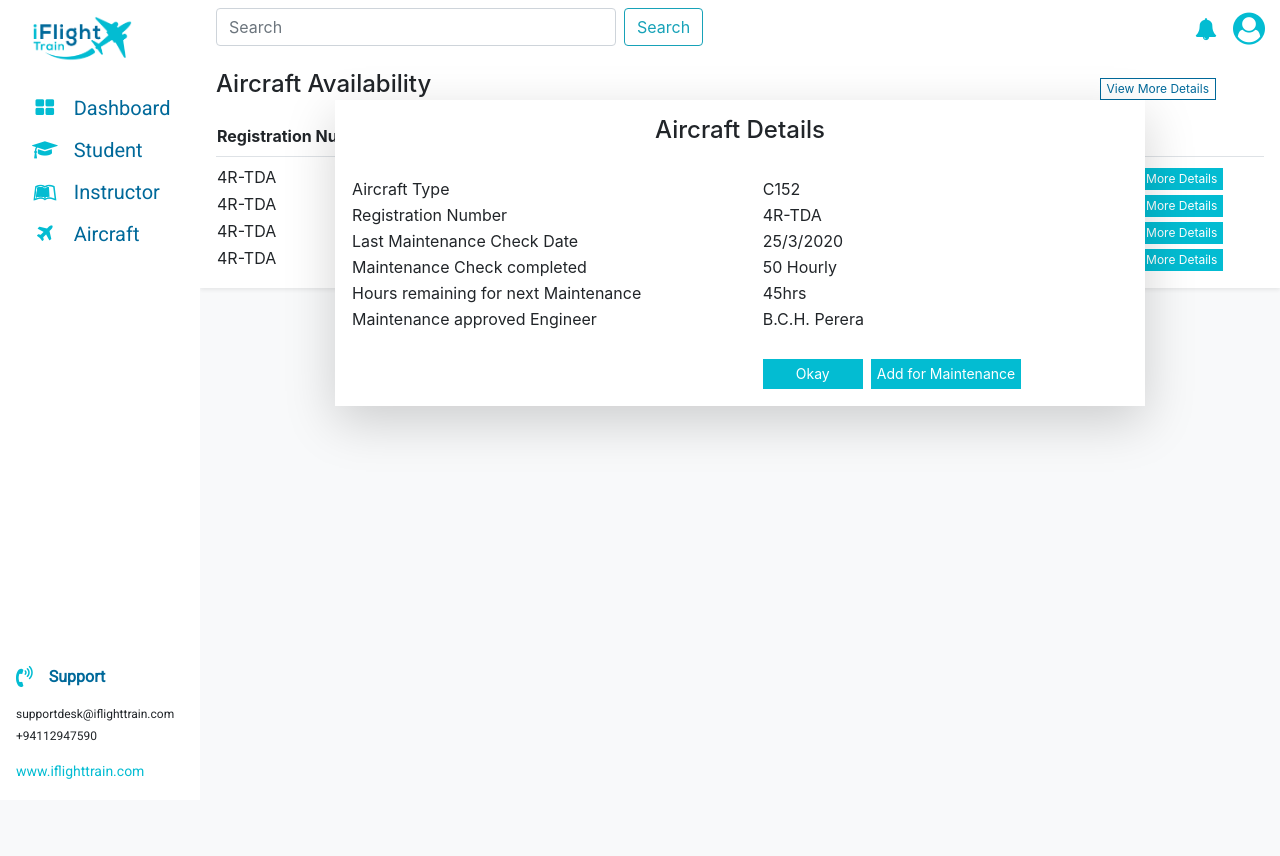
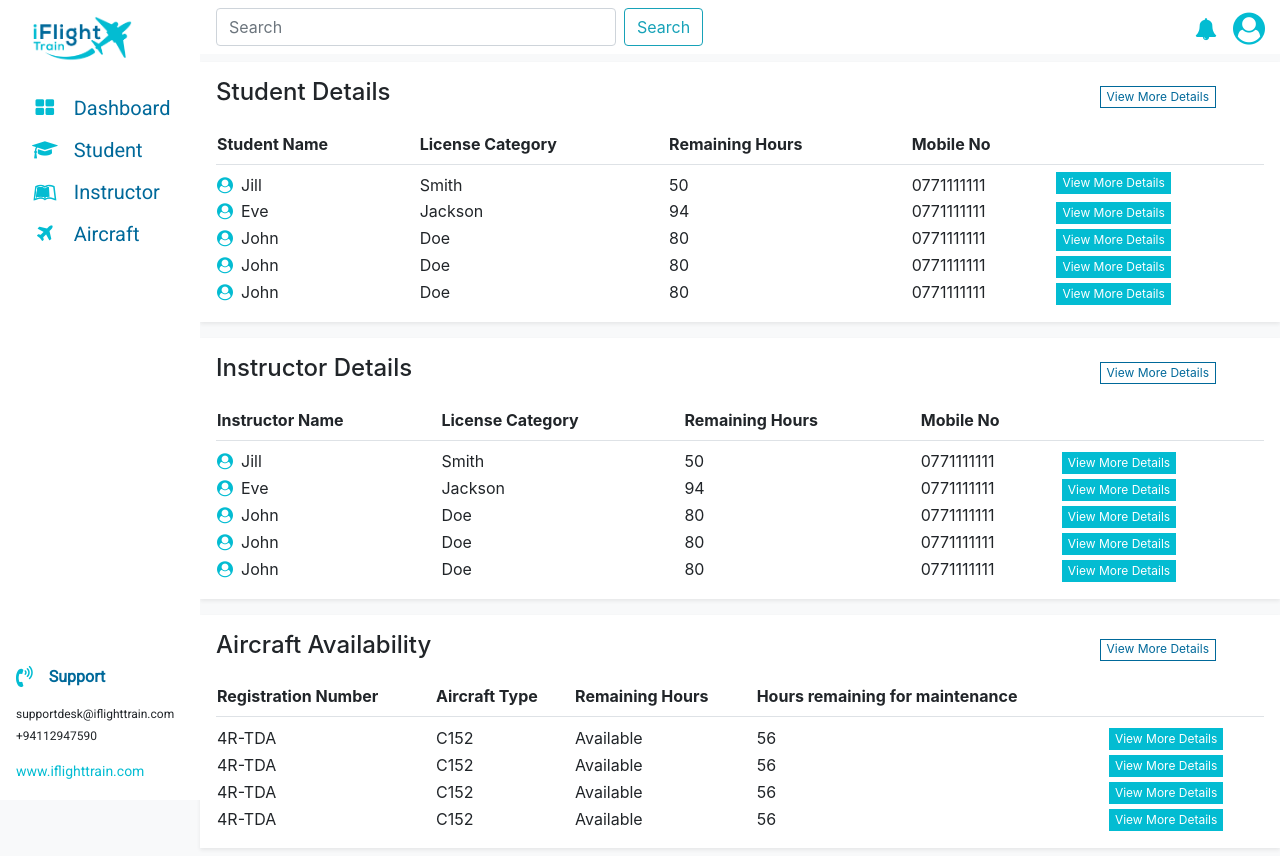
Before and after one commit to ImeshaMendis/flying-school-app, an Angular app: page /dashboard in a window 1280 px wide. Before the commit this address led to /. Before the commit the page ends 800 px from the top, so only its background shows below. Built offline with nearby package versions, Linux system fonts and the light colour scheme.

Commit message:
link all

```diff
--- a/src/app/aircrafts/aircrafts.component.html
+++ b/src/app/aircrafts/aircrafts.component.html
@@ -1,5 +1,5 @@
 <style>
-  button{
+  button {
     height: 22px;
     font-size: 12px;
     background-color: #03bcd2;
@@ -7,36 +7,38 @@
     border: none;
   }
 
-  h4 button{
+  h4 button {
     float: right;
     background-color: white;
     color: #00699a;
     border: 1px solid #00699a;
   }
 
-  button.okay{
+  button.okay {
     height: 30px;
     width: 100px;
     font-size: 14px;
   }
 
-  button.bt2{
+  button.bt2 {
     height: 30px;
     font-size: 14px;
   }
 
-  .container.pop-up{
+  .container.pop-up {
     position: absolute;
     margin-left: auto;
     margin-right: auto;
     left: 0;
     right: 0;
     top: 100px;
+    display: none;
   }
 </style>
 
 <div class="container shadow-sm bg-white p-3">
-  <h4 class="pb-3">Aircraft Availability<button class="mr-5 mt-2" type="button" onclick="alert('')">View More Details</button></h4>
+  <h4 class="pb-3">Aircraft Availability<button class="mr-5 mt-2" type="button" onclick="alert('')">View More
+      Details</button></h4>
   <table style="width:100%">
     <tr class="border-bottom">
       <th class="pb-2">Registration Number</th>
@@ -49,39 +51,39 @@
       <td class="pt-2">C152</td>
       <td class="pt-2">Available</td>
       <td class="pt-2">56</td>
-          <td class="pt-2"><button type="button" onclick="alert('')">View More Details</button></td>
+      <td class="pt-2"><button type="button" (click)="open_pop_up($event)">View More Details</button></td>
     </tr>
     <tr>
       <td>4R-TDA</td>
       <td>C152</td>
       <td>Available</td>
       <td>56</td>
-          <td><button type="button" onclick="alert('')">View More Details</button></td>
+      <td><button type="button" (click)="open_pop_up($event)">View More Details</button></td>
     </tr>
     <tr>
       <td>4R-TDA</td>
       <td>C152</td>
       <td>Available</td>
       <td>56</td>
-          <td><button type="button" onclick="alert('')">View More Details</button></td>
+      <td><button type="button" (click)="open_pop_up($event)">View More Details</button></td>
     </tr>
     <tr>
       <td>4R-TDA</td>
       <td>C152</td>
       <td>Available</td>
       <td>56</td>
-          <td><button type="button" onclick="alert('')">View More Details</button></td>
+      <td><button type="button" (click)="open_pop_up($event)">View More Details</button></td>
     </tr>
 
   </table>
 </div>
 
-<div class="container shadow-lg bg-white p-3 w-75 pop-up">
+<div class="container shadow-lg bg-white p-3 w-75 pop-up" id="pop-up">
   <h4 class="text-center pb-3">Aircraft Details</h4>
   <table style="width:100%">
     <tr>
       <td class="pt-2">Aircraft Type</td>
-      <td  class="pt-2">C152</td>
+      <td class="pt-2">C152</td>
     </tr>
     <tr>
       <td>Registration Number</td>
@@ -109,7 +111,14 @@
     </tr>
     <tr>
       <td>&nbsp;</td>
-      <td><button class="okay" type="button" onclick="alert('')">Okay</button><button class="bt2 ml-2" type="button" onclick="alert('')">Add for Maintenance</button></td>
+      <td><button class="okay" type="button" (click)="close_pop_up($event)">Okay</button>
+        <button class="bt2 ml-2" type="button" (click)="add_pop_up($event)">Add for Maintenance</button></td>
+    </tr>
+    <tr *ngIf="added">
+      <td>
+        &nbsp;
+      </td>
+      <td> Succesfully Added</td>
     </tr>
   </table>
 </div>
--- a/src/app/aircrafts/aircrafts.component.ts
+++ b/src/app/aircrafts/aircrafts.component.ts
@@ -6,10 +6,20 @@ import { Component, OnInit } from '@angular/core';
   styleUrls: ['./aircrafts.component.sass']
 })
 export class AircraftsComponent implements OnInit {
-
+  added : boolean;
   constructor() { }
 
   ngOnInit() {
   }
-
+  close_pop_up(event:any) {
+    this.added = false;
+    document.getElementById("pop-up").style.display = "none";
+  }
+  open_pop_up(event:any) {
+    this.added = false;
+    document.getElementById("pop-up").style.display = "block";
+  }
+  add_pop_up(event:any) {
+    this.added = true;
+  }
 }
--- a/src/app/app.component.html
+++ b/src/app/app.component.html
@@ -21,10 +21,11 @@
 <div class="section2">
   <app-header></app-header>
   <div class="section3">
+    <router-outlet></router-outlet>
 <!--    <app-dashboard></app-dashboard>-->
-<!--    <app-student></app-student>-->
-<!--    <app-instructor></app-instructor>-->
-    <app-aircrafts></app-aircrafts>
+   <!-- <app-student></app-student> -->
+   <!-- <app-instructor></app-instructor> -->
+    <!-- <app-aircrafts></app-aircrafts> -->
   </div>
 </div>
 
--- a/src/app/instructor/instructor.component.html
+++ b/src/app/instructor/instructor.component.html
@@ -35,11 +35,12 @@
     left: 0;
     right: 0;
     top: 100px;
+    display: none;
   }
 </style>
 
 <div class="container shadow-sm bg-white p-3">
-  <h4 class="pb-3">Instructor Details<button class="mr-5 mt-2" type="button" onclick="alert('')">View More Details</button></h4>
+  <h4 class="pb-3">Instructor Details<button class="mr-5 mt-2" type="button" (click)="open_pop_up($event)">View More Details</button></h4>
       <table style="width:100%">
         <tr class="border-bottom">
           <th class="pb-2">Instructor Name</th>
@@ -52,40 +53,40 @@
           <td class="pt-2">Smith</td>
           <td class="pt-2">50</td>
           <td class="pt-2">0771111111</td>
-          <td class="pt-2"><button type="button" onclick="alert('')">View More Details</button></td>
+          <td class="pt-2"><button type="button" (click)="open_pop_up($event)">View More Details</button></td>
         </tr>
         <tr>
           <td><i class="fa fa-user-circle pr-2 color-blue" aria-hidden="true"></i>Eve</td>
           <td>Jackson</td>
           <td>94</td>
           <td>0771111111</td>
-          <td><button type="button" onclick="alert('')">View More Details</button></td>
+          <td><button type="button" (click)="open_pop_up($event)">View More Details</button></td>
         </tr>
         <tr>
           <td><i class="fa fa-user-circle pr-2 color-blue" aria-hidden="true"></i>John</td>
           <td>Doe</td>
           <td>80</td>
           <td>0771111111</td>
-          <td><button type="button" onclick="alert('')">View More Details</button></td>
+          <td><button type="button" (click)="open_pop_up($event)">View More Details</button></td>
         </tr>
         <tr>
           <td><i class="fa fa-user-circle pr-2 color-blue" aria-hidden="true"></i>John</td>
           <td>Doe</td>
           <td>80</td>
           <td>0771111111</td>
-          <td><button type="button" onclick="alert('')">View More Details</button></td>
+          <td><button type="button" (click)="open_pop_up($event)">View More Details</button></td>
         </tr>
         <tr>
           <td><i class="fa fa-user-circle pr-2 color-blue" aria-hidden="true"></i>John</td>
           <td>Doe</td>
           <td>80</td>
           <td>0771111111</td>
-          <td><button type="button" onclick="alert('')">View More Details</button></td>
+          <td><button type="button" (click)="open_pop_up($event)">View More Details</button></td>
         </tr>
       </table>
     </div>
 
-<div class="container shadow-lg bg-white p-3 w-75 pop-up">
+<div class="container shadow-lg bg-white p-3 w-75 pop-up" id="pop-up">
   <h4 class="text-center pb-3">Instructor Details</h4>
   <table style="width:100%">
     <tr>
@@ -146,7 +147,7 @@
     </tr>
     <tr>
       <td><i class="fa fa-users color-dark-blue pr-2" aria-hidden="true"></i><u>View Assigned Student details</u></td>
-      <td><button class="okay" type="button" onclick="alert('')">Okay</button></td>
+      <td><button class="okay"  type="button" (click)="close_pop_up($event)">Okay</button></td>
     </tr>
   </table>
 </div>
--- a/src/app/instructor/instructor.component.ts
+++ b/src/app/instructor/instructor.component.ts
@@ -6,10 +6,17 @@ import { Component, OnInit } from '@angular/core';
   styleUrls: ['./instructor.component.sass']
 })
 export class InstructorComponent implements OnInit {
-
+  added : boolean;
   constructor() { }
 
   ngOnInit() {
   }
-
+  close_pop_up(event:any) {
+    this.added = false;
+    document.getElementById("pop-up").style.display = "none";
+  }
+  open_pop_up(event:any) {
+    this.added = false;
+    document.getElementById("pop-up").style.display = "block";
+  }
 }
--- a/src/app/side-panel/side-panel.component.html
+++ b/src/app/side-panel/side-panel.component.html
@@ -63,10 +63,10 @@
 </head>
 <div class="sidenav font-regular">
   <a class="pb-4 pt-3"><img src="../../assets/img/ifligh.png" alt="" height="" width="100"></a>
-  <a href="#"><i class="fa fa-th-large fa-fw" aria-hidden="true"></i><span class="pl-3">Dashboard</span></a>
-  <a href="#"><i class="fa fa-graduation-cap fa-fw" aria-hidden="true"></i><span class="pl-3">Student</span></a>
-  <a href="#"><i class="fa fa-leanpub fa-fw" aria-hidden="true"></i><span class="pl-3">Instructor</span></a>
-  <a href="#"><i class="fa fa-plane fa-fw" aria-hidden="true"></i><span class="pl-3">Aircraft</span></a>
+  <a  routerLink="/dashboard" routerLinkActive="active"><i class="fa fa-th-large fa-fw" aria-hidden="true"></i><span class="pl-3">Dashboard</span></a>
+  <a routerLink="/student" routerLinkActive="active"><i class="fa fa-graduation-cap fa-fw" aria-hidden="true"></i><span class="pl-3">Student</span></a>
+  <a routerLink="/instructor" routerLinkActive="active"><i class="fa fa-leanpub fa-fw" aria-hidden="true"></i><span class="pl-3">Instructor</span></a>
+  <a routerLink="/aircraft" routerLinkActive="active"><i class="fa fa-plane fa-fw" aria-hidden="true"></i><span class="pl-3">Aircraft</span></a>
 
   <div class="contact pl-3">
     <div class="pb-3"><i class="fa fa-volume-control-phone fa-lg" aria-hidden="true"></i><span class="pl-3 font-bold">Support</span></div>
--- a/src/app/student/student.component.html
+++ b/src/app/student/student.component.html
@@ -35,12 +35,13 @@
     left: 0;
     right: 0;
     top: 100px;
+    display: none;
 
   }
 </style>
 
 <div class="container shadow-sm bg-white p-3">
-  <h4 class="pb-3">Student Details<button class="mr-5 mt-2" type="button" onclick="alert('')">View More Details</button></h4>
+  <h4 class="pb-3">Student Details<button class="mr-5 mt-2" type="button" (click)="open_pop_up($event)">View More Details</button></h4>
       <table style="width:100%">
         <tr class="border-bottom pb-3">
           <th class="pb-2">Student Name</th>
@@ -53,40 +54,40 @@
           <td  class="pt-2">Smith</td>
           <td  class="pt-2">50</td>
           <td  class="pt-2">0771111111</td>
-          <td><button type="button" onclick="alert('')">View More Details</button></td>
+          <td><button type="button" (click)="open_pop_up($event)">View More Details</button></td>
         </tr>
         <tr>
           <td><i class="fa fa-user-circle pr-2 color-blue" aria-hidden="true"></i>Eve</td>
           <td>Jackson</td>
           <td>94</td>
           <td>0771111111</td>
-          <td><button type="button" onclick="alert('')">View More Details</button></td>
+          <td><button type="button" (click)="open_pop_up($event)">View More Details</button></td>
         </tr>
         <tr>
           <td><i class="fa fa-user-circle pr-2 color-blue" aria-hidden="true"></i>John</td>
           <td>Doe</td>
           <td>80</td>
           <td>0771111111</td>
-          <td><button type="button" onclick="alert('')">View More Details</button></td>
+          <td><button type="button" (click)="open_pop_up($event)">View More Details</button></td>
         </tr>
         <tr>
           <td><i class="fa fa-user-circle pr-2 color-blue" aria-hidden="true"></i>John</td>
           <td>Doe</td>
           <td>80</td>
           <td>0771111111</td>
-          <td><button type="button" onclick="alert('')">View More Details</button></td>
+          <td><button type="button" (click)="open_pop_up($event)">View More Details</button></td>
         </tr>
         <tr>
           <td><i class="fa fa-user-circle pr-2 color-blue" aria-hidden="true"></i>John</td>
           <td>Doe</td>
           <td>80</td>
           <td>0771111111</td>
-          <td><button type="button" onclick="alert('')">View More Details</button></td>
+          <td><button type="button" (click)="open_pop_up($event)">View More Details</button></td>
         </tr>
       </table>
     </div>
 
-<div class="container shadow-lg bg-white p-3 w-75 pop-up">
+<div class="container shadow-lg bg-white p-3 w-75 pop-up" id="pop-up">
   <h4 class="text-center pb-3">Student Details</h4>
   <table style="width:100%">
     <tr>
@@ -147,7 +148,7 @@
     </tr>
     <tr>
       <td><i class="fa fa-file color-dark-blue pr-2" aria-hidden="true"></i><u>View Student Progress Report</u></td>
-      <td><button class="okay" type="button" onclick="alert('')">Okay</button></td>
+      <td><button class="okay" type="button" (click)="close_pop_up($event)">Okay</button></td>
     </tr>
     <tr>
       <td><i class="fa fa-leanpub fa-fw color-dark-blue pr-2" aria-hidden="true"></i><u>View Pending Lessons</u></td>
--- a/src/app/student/student.component.ts
+++ b/src/app/student/student.component.ts
@@ -6,10 +6,17 @@ import { Component, OnInit } from '@angular/core';
   styleUrls: ['./student.component.sass']
 })
 export class StudentComponent implements OnInit {
-
+  added : boolean;
   constructor() { }
 
   ngOnInit() {
   }
-
+  close_pop_up(event:any) {
+    this.added = false;
+    document.getElementById("pop-up").style.display = "none";
+  }
+  open_pop_up(event:any) {
+    this.added = false;
+    document.getElementById("pop-up").style.display = "block";
+  }
 }
```
Also changed, not shown: src/app/app-routing.module.ts (+11 -2 lines), src/app/side-panel/side-panel.component.ts (+23 -2 lines). Lines whose indentation alone changed are shown as unchanged.
